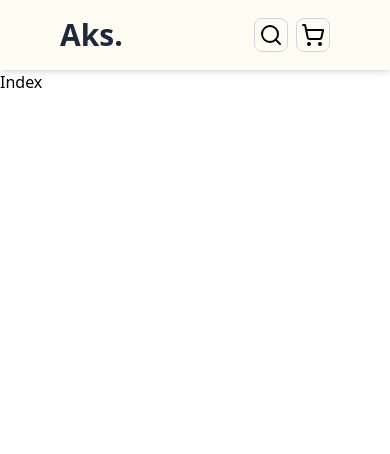
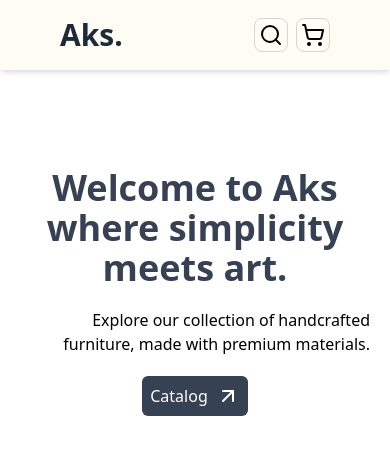
Before and after one commit to Nemanja0033/furniture-e-commerce, a React (Vite) app: page / in a window 390 px wide. Shown: the top 454 px of the page. Built offline with nearby package versions, Linux system fonts and the light colour scheme.

Commit message:
Hero Compoent layout and UI fix

```diff
--- a/src/components/Navigation.tsx
+++ b/src/components/Navigation.tsx
@@ -14,7 +14,7 @@ const Navigation = () => {
 
     if(isCartOpen){
         return (
-        <div className='bg-black/70 w-full max-h-screen flex justify-end'>
+        <div className='bg-black/70 z-50 absolute w-full max-h-screen flex justify-end'>
             <CartNavigation products={[]}
                             toggler={cartNavToggler}
                             />
@@ -23,7 +23,7 @@ const Navigation = () => {
     }
 
     return (
-    <nav className="w-full h-[70px] items-center px-15 flex justify-between shadow-md backdrop-blur-lg bg-amber-50/60">
+    <nav className="w-full h-[70px] fixed top-0 items-center px-15 flex justify-between shadow-md backdrop-blur-lg bg-amber-50/60">
         <Link to={'/'} className="text-3xl font-bold text-gray-800">Aks.</Link>
         <div className="flex items-center gap-2">
             {path.pathname !== "/products" ? <Link to={'/products'} className='rounded-lg border-gray-300 border p-1 hover:bg-gray-100 cursor-pointer'><Search size={24} /></Link>
--- /dev/null
+++ b/src/components/index/Hero.tsx
@@ -0,0 +1,23 @@
+
+import {HERO_IMG} from '../../constants/links.ts'
+import {ArrowUpRight} from 'lucide-react'
+
+const Hero = () => {
+
+	return (
+		<main className="w-full px-5 h-screen grid md:flex justify-center gap-4 flex-row">
+			<section className="md:w-1/2 md:mt-42 mt-42 w-full h-screen flex-row text-center">
+				<h1 className="md:text-5xl text-4xl font-bold text-gray-700">Welcome to Aks where simplicity meets art.</h1>
+				<p className="font-light text-end mt-5">Explore our collection of handcrafted furniture, made with premium materials.</p>
+				<div className="flex justify-center mt-5">
+					<button className="rounded-md bg-gray-700 text-white p-2 cursor-pointer flex gap-2 items-center">Catalog <ArrowUpRight /></button>
+				</div>
+			</section>
+			<section className="md:w-1/2 w-full h-screen mt-32 md:flex hidden justify-center text-center">
+				<img className="rounded-md md:h-1/2 h-full" src={HERO_IMG} alt="" />
+			</section>
+		</main>
+	)
+}
+
+export default Hero
--- /dev/null
+++ b/src/constants/links.ts
@@ -0,0 +1 @@
+export const HERO_IMG = 'https://wvxxlssoccbctxspmtyy.supabase.co/storage/v1/object/public/products/public/4c13a0bb-0df0-4bd3-8095-5cc8b0b4f182.jpeg'
--- a/src/pages/Index.tsx
+++ b/src/pages/Index.tsx
@@ -1,7 +1,8 @@
+import Hero from '../components/index/Hero'
 
 const Index = () => {
   return (
-    <div>Index</div>
+    <div><Hero /></div>
   )
 }
 
```
